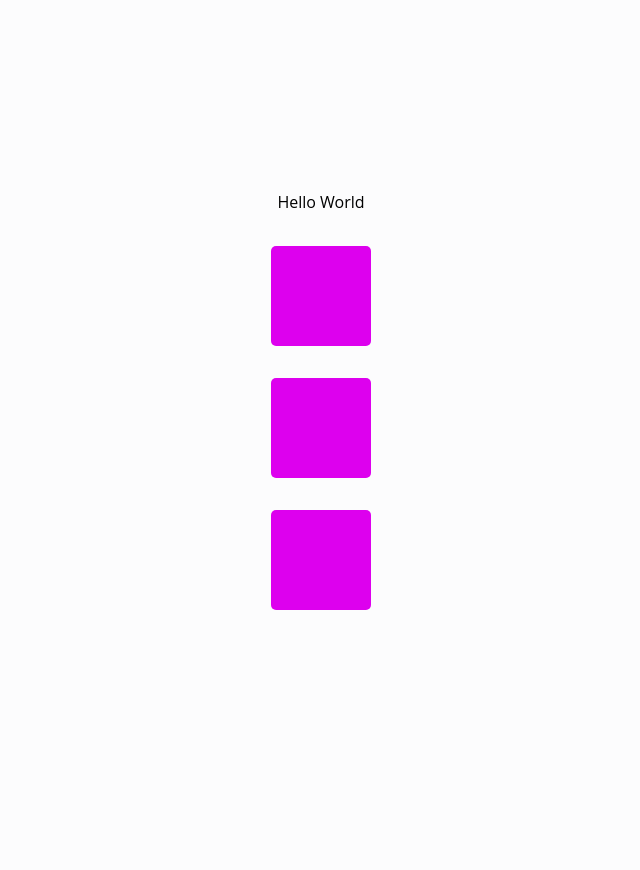
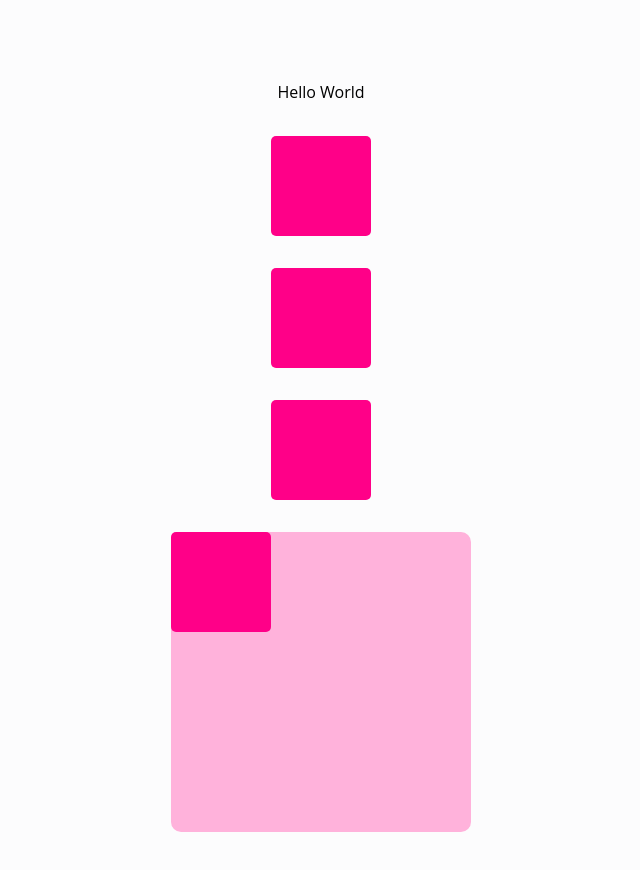
Before and after one commit to kaja-s/playground, a Next.js app: page / in a window 1280 px wide. Shown: the top 870 px of the page, without its empty margins (319-959 px from the left). Before the commit the page ends 800 px from the top, so only its background shows below. Built offline with nearby package versions, Linux system fonts and the light colour scheme.

Commit message:
Added Dragable element

```diff
--- a/app/page.tsx
+++ b/app/page.tsx
@@ -1,11 +1,23 @@
+"use client";
+
 import * as motion from "motion/react-client";
+import { useRef } from "react";
 
 export default function Home() {
+  const constraintsRef = useRef<HTMLDivElement>(null);
+
   const ball = {
     width: 100,
     height: 100,
-    backgroundColor: "#dd00ee",
+    backgroundColor: "#ff0088",
     borderRadius: 5,
+  };
+
+  const constraints = {
+    width: 300,
+    height: 300,
+    backgroundColor: "#FFB2DB",
+    borderRadius: 10,
   };
 
   return (
@@ -33,6 +45,15 @@ export default function Home() {
           animate={{ rotate: 360 }}
           transition={{ duration: 1 }}
         />
+
+        <motion.div ref={constraintsRef} style={constraints}>
+          <motion.div
+            drag
+            dragConstraints={constraintsRef}
+            dragElastic={0.2}
+            style={ball}
+          />
+        </motion.div>
       </div>
     </div>
   );
```
